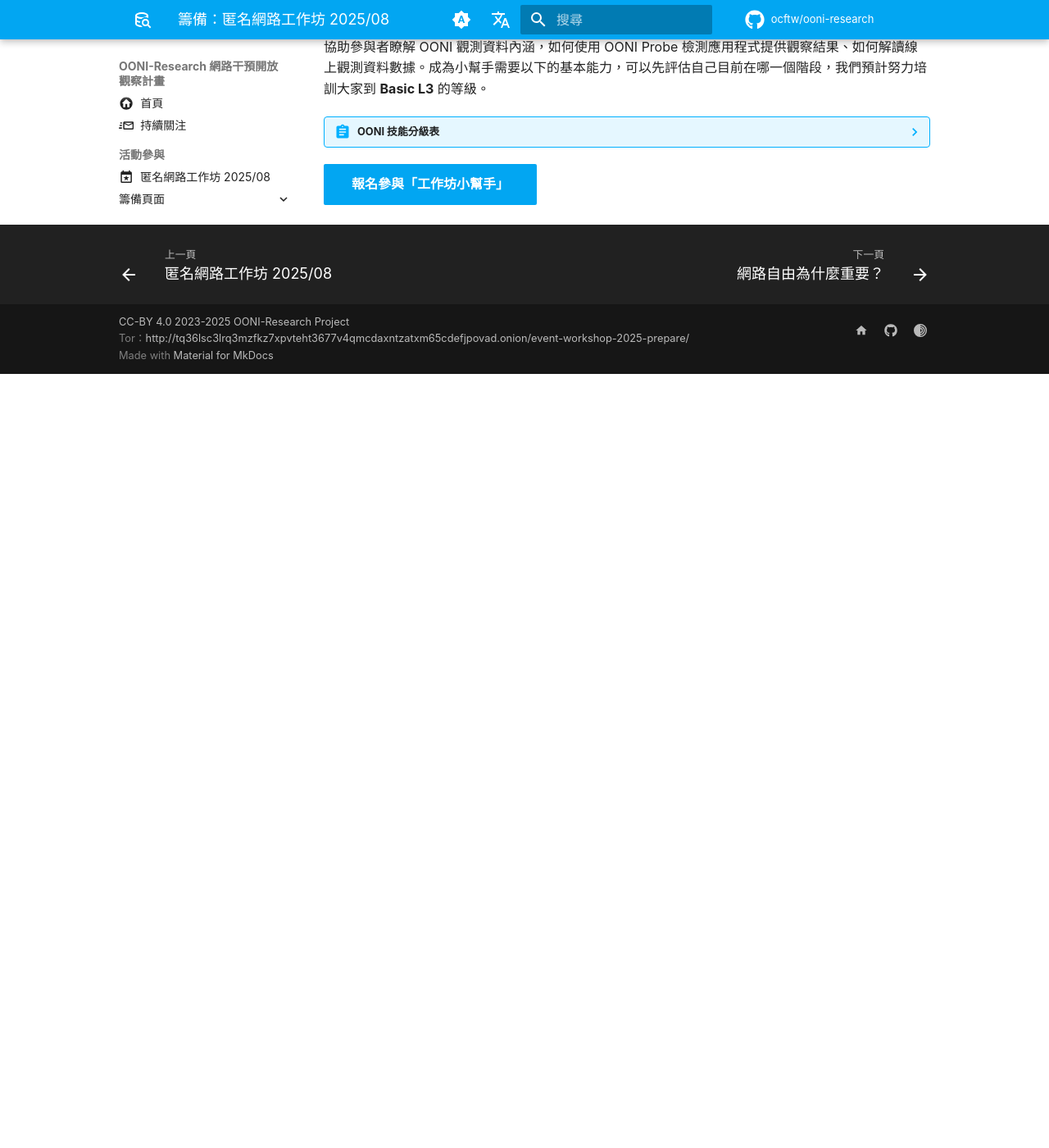
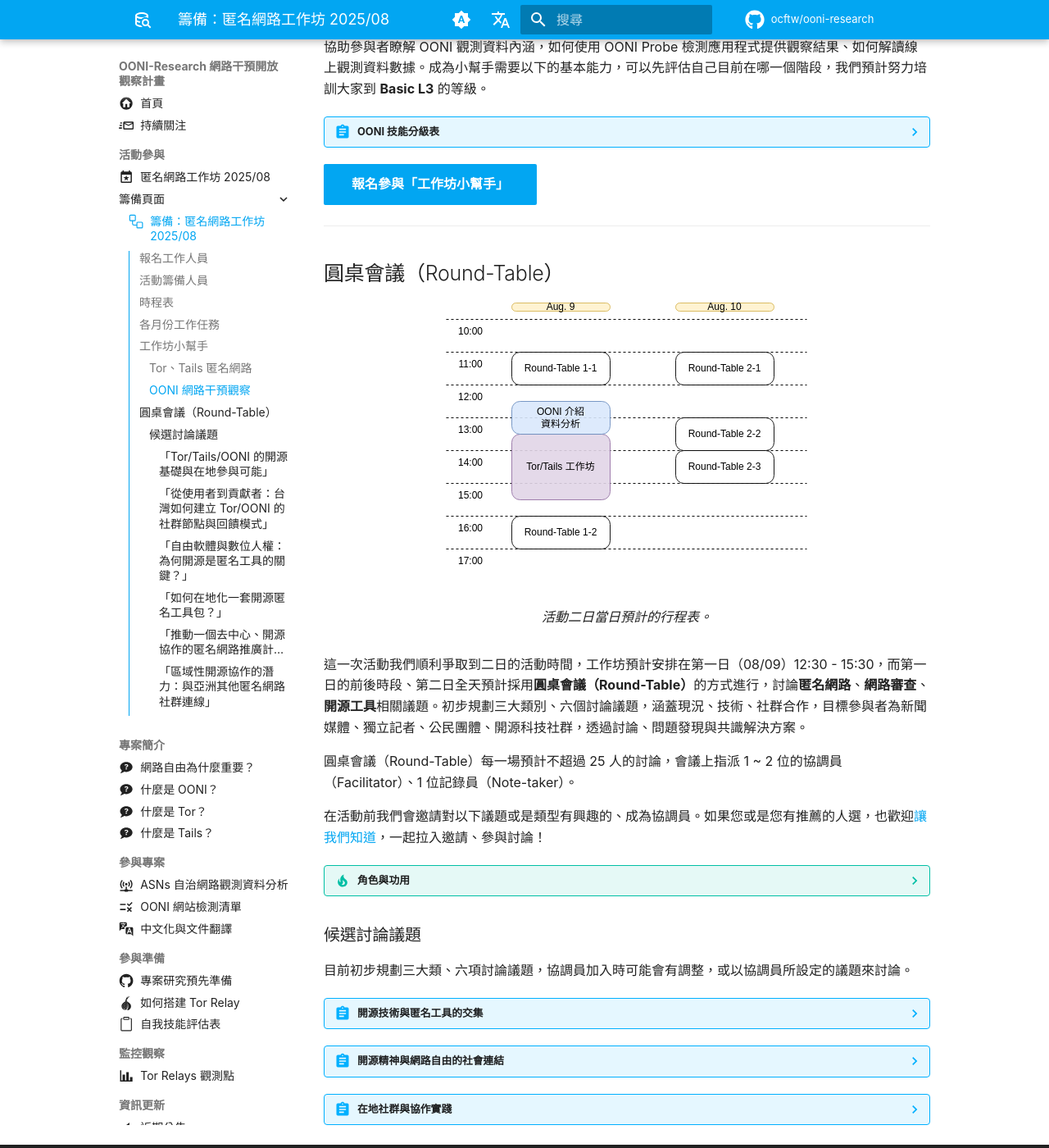
Before and after one commit to ocftw/ooni-research, an MkDocs documentation site: the page built from docs/zh-TW/event-workshop-2025-prepare.md, in a window 1280 px wide and 1400 px high, scrolled down 2936 px. Shown: the whole window at 82% size. Built offline with MkDocs 1.6.1 and Material for MkDocs 9.7.7, drawn with Linux system fonts in a browser that asks for light colours; emoji names are drawn with the system emoji font; a script that is not in the unit is left out; plug-ins that fetch from the network failed and are left out; comment, search, counter and statistics services are not loaded; before the commit the page ends 3392 px from its top, so only the background shows below that.

Commit message:
Add round-table info
Signed-off-by: Toomore Chiang <toomore0929@gmail.com>

```diff
--- a/docs/zh-TW/event-workshop-2025-prepare.md
+++ b/docs/zh-TW/event-workshop-2025-prepare.md
@@ -1,10 +1,10 @@
 ---
 title: 籌備：匿名網路工作坊 2025/08
 description: 招募工作人員一起籌備活動！
-icon: material/calendar-star
+icon: octicons/workflow-24
 ---
 
-# :material-calendar-star: 籌備：匿名網路工作坊 2025/08
+# :octicons-workflow-24: 籌備：匿名網路工作坊 2025/08
 
 ![匿名網路工作坊招募工作人員與培訓小幫手](./assets/images/event-workshop-2025.png){style="border-radius: 10px;box-shadow:1px 1px 0.6rem #00aeff;"}
 
@@ -228,3 +228,72 @@
         - [x] 協助名單整理與修正。
 
 [報名參與「工作坊小幫手」](#報名工作人員){ .md-button .md-button--primary }
+
+---
+
+## 圓桌會議（Round-Table）
+
+<figure markdown="span">
+  ![活動時程表](./assets/images/event_workshop_2025_schedule.svg)
+  <figcaption>活動二日當日預計的行程表。</figcaption>
+</figure>
+
+這一次活動我們順利爭取到二日的活動時間，工作坊預計安排在第一日（08/09）12:30 - 15:30，而第一日的前後時段、第二日全天預計採用**圓桌會議（Round-Table）**的方式進行，討論**匿名網路**、**網路審查**、**開源工具**相關議題。初步規劃三大類別、六個討論議題，涵蓋現況、技術、社群合作，目標參與者為新聞媒體、獨立記者、公民團體、開源科技社群，透過討論、問題發現與共識解決方案。
+
+圓桌會議（Round-Table）每一場預計不超過 25 人的討論，會議上指派 1 ~ 2 位的協調員（Facilitator）、1 位記錄員（Note-taker）。
+
+在活動前我們會邀請對以下議題或是類型有興趣的、成為協調員。如果您或是您有推薦的人選，也歡迎[讓我們知道](./contact.md)，一起拉入邀請、參與討論！
+
+??? tip "角色與功用"
+
+    - **協調員（Facilitator）**：負責主持會議，確保議程按照計畫進行。主持人控制討論的節奏，維持時間管理，並確保每位參與者有機會發言。促進有效溝通，確保會議目標得以實現。
+    - **參與者（Participants）**：積極參與討論，分享自己的觀點和意見，並以建設性的方式貢獻於決策過程。透過集思廣益的方式，找出最佳解決方案或決議。
+    - **記錄員（Note-taker）**：詳細記錄會議中討論的重點、決策和行動項目。會後負責整理會議紀錄並分發給相關人員。提供準確的會議記錄，以利後續追蹤和執行。
+    - **觀察員（Observers）**`非必要`：旁聽會議過程，對會議主題和流程進行評估，但不積極參加討論或決策。為會後的反思或改進建議提供獨立的觀點。
+    - **專家或顧問（Experts or Consultants）**`非必要`：提供專業意見和技術知識，針對特定問題或議題給出可操作的建議。協助決策者在技術或專業領域做出更為精確和有效的決策。
+
+### 候選討論議題
+
+目前初步規劃三大類、六項討論議題，協調員加入時可能會有調整，或以協調員所設定的議題來討論。
+
+??? abstract "開源技術與匿名工具的交集"
+
+    #### 「Tor/Tails/OONI 的開源基礎與在地參與可能」
+
+    - 這些工具是怎麼運作的？採用哪些自由軟體與開源協定？
+    - 台灣開發者或資安研究者能參與哪些部分？（例如翻譯、bug 回報、寫教學）
+    - 如何降低「技術距離感」，讓更多人願意貢獻？
+
+    #### 「從使用者到貢獻者：台灣如何建立 Tor/OONI 的社群節點與回饋模式」
+
+    - 臺灣有沒有 Tor relay、OONI probe 等基礎節點？運作情況如何？
+    - 有哪些實際技術與行政、法律挑戰？（如主機費用、被封鎖、法律疑慮）
+    - 能不能以社群的方式協助運作與培訓新手？
+
+??? abstract "開源精神與網路自由的社會連結"
+
+    #### 「自由軟體與數位人權：為何開源是匿名工具的關鍵？」
+
+    - 對記者、公民團體來說，開源為何重要？如何建立對工具的信任？
+    - 探討「可驗證性（verifiability）」、「抵禦審查」與「社群治理」等核心價值。
+    - 開源 vs 封閉商業資安工具：我們該怎麼選擇？
+
+    #### 「如何在地化一套開源匿名工具包？」
+
+    - 從日常瀏覽（Tor）到作業系統（Tails）到網路監測（OONI），有哪些開源工具還可以納入？
+    - 工具包長怎樣？（如 Live USB image、本地語系包、手冊）？
+    - 推出「臺灣版本」的簡化套件（適合 NGO、記者、新手）
+
+??? abstract "在地社群與協作實踐"
+
+    #### 「推動一個去中心、開源協作的匿名網路推廣計畫」
+
+    - 若以公民科技社群、開源社群協作模式進行推廣，我們可以怎麼分工？
+    - 是否能建立一個「開源維運小組」（工作小組模式）維護 Tor/OONI 伺服器、定期測試 ISP 封鎖狀況？
+    - 有哪些非技術角色（設計、翻譯、講師、寫手）可以參與？
+
+    #### 「區域性開源協作的潛力：與亞洲其他匿名網路社群連線」
+
+    - 如東南亞區域、香港、中國、日本、韓國 … 等地也有類似的開源匿名專案或推廣團隊
+    - 能否建立跨地協作？例如協作翻譯 OONI 檢測結果、共寫教材
+    - 臺灣能否成為連結點？（安全性、言論自由、技術社群都具備）
```
Also changed, not shown: docs/zh-TW/assets/images/event_workshop_2025_schedule.svg (added).
